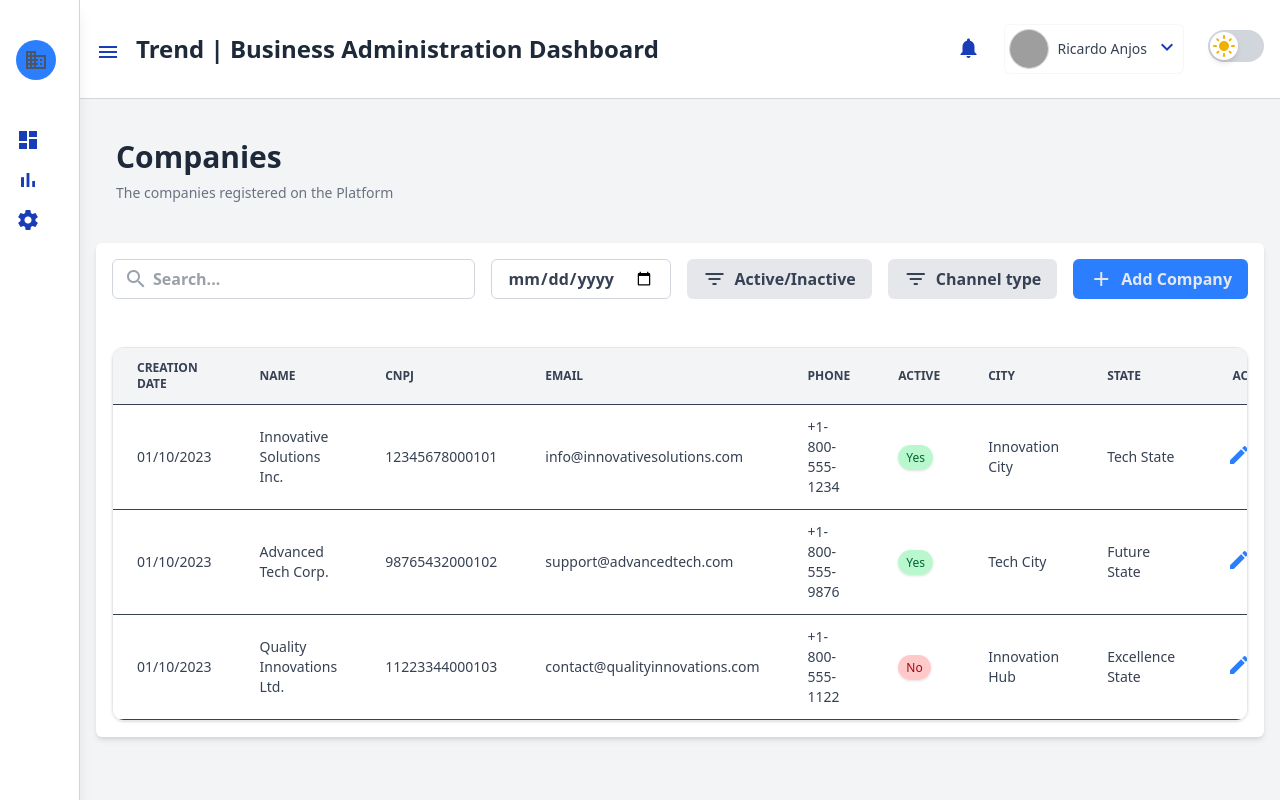
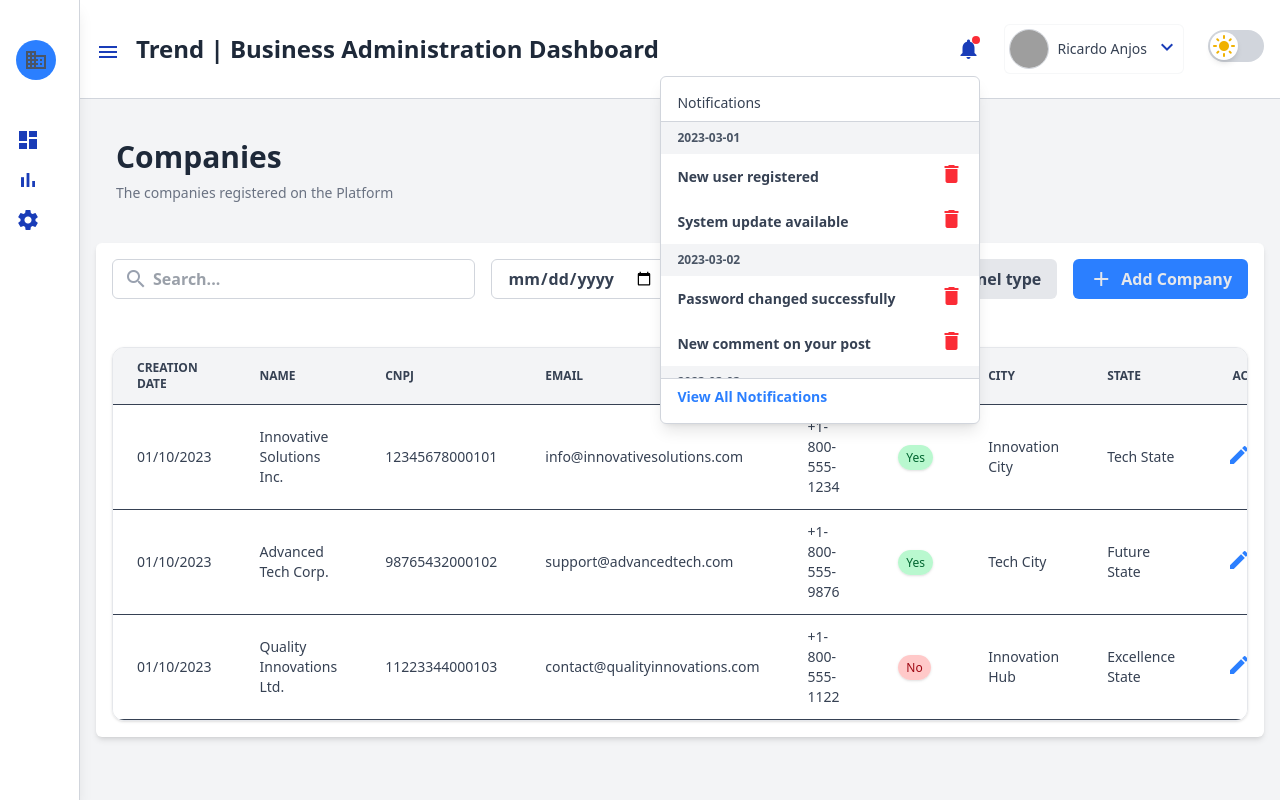
Before and after one commit to coderick137/teste-tecnico-trend, an Angular app: page / in a window 1280 px wide. Both pictures are taken after a click on the button "notifications". Built offline with nearby package versions, Linux system fonts and the light colour scheme; data requests are answered from the project's data file; grey boxes are pictures that could not be loaded.

Commit message:
notificações

```diff
--- a/src/app/components/dashboard/dashboard.component.html
+++ b/src/app/components/dashboard/dashboard.component.html
@@ -106,15 +106,67 @@
 
     <div class="flex items-center gap-12">
       <nav class="flex gap-6 cursor-pointer text-3xl">
-        <button
-          routerLink="/"
-          routerLinkActive="active"
-          class="text-gray-700 hover:text-blue-500 dark:text-gray-200 dark:hover:text-blue-400 transition-colors duration-400 ease-in-out cursor-pointer"
-        >
-          <i class="material-icons text-blue-800 dark:text-gray-200">
-            notifications
-          </i>
-        </button>
+        <div class="relative">
+          <button
+            class="relative text-gray-700 hover:text-blue-500 dark:text-gray-200 dark:hover:text-blue-400 transition-colors duration-400 ease-in-out cursor-pointer mt-2"
+            (click)="isNotificationsOpen = !isNotificationsOpen"
+          >
+            <i class="material-icons text-blue-800 dark:text-gray-200 ">
+              notifications
+            </i>
+            <span
+              class="absolute top-1 right-0 w-2 h-2 bg-red-500 rounded-full"
+            ></span>
+          </button>
+          <div
+            *ngIf="isNotificationsOpen"
+            class="absolute right-0 mt-2 w-80 bg-white dark:bg-gray-800 border border-gray-300 dark:border-gray-700 rounded-md shadow-lg z-50 transition-all duration-300 ease-in-out text-sm py-2"
+          >
+            <div
+              class="px-4 py-2 border-b border-gray-300 dark:border-gray-700"
+            >
+              <h3 class="text-gray-700 dark:text-gray-200 font-medium">
+                Notifications
+              </h3>
+            </div>
+            <div class="max-h-64 overflow-y-auto">
+              <div *ngFor="let group of notificationsByDay">
+                <div class="px-4 py-2 bg-gray-100 dark:bg-gray-700">
+                  <h4
+                    class="text-gray-600 dark:text-gray-300 text-xs font-semibold"
+                  >
+                    {{ group.date }}
+                  </h4>
+                </div>
+                <ul>
+                  <li
+                    *ngFor="let notification of group.notifications"
+                    class="px-4 py-2 flex justify-between items-center hover:bg-gray-100 dark:hover:bg-gray-700 transition-colors duration-300"
+                  >
+                    <span class="text-gray-700 dark:text-gray-200">
+                      {{ notification.message }}
+                    </span>
+                    <button
+                      class="text-red-500 hover:text-red-700 transition-colors duration-300"
+                    >
+                      <i class="material-icons">delete</i>
+                    </button>
+                  </li>
+                </ul>
+              </div>
+            </div>
+            <div
+              class="px-4 py-2 border-t border-gray-300 dark:border-gray-700"
+            >
+              <a
+                routerLink="/notifications"
+                class="text-blue-500 hover:text-blue-700 dark:text-blue-400 dark:hover:text-blue-600 transition-colors duration-300"
+              >
+                View All Notifications
+              </a>
+            </div>
+          </div>
+        </div>
         <div
           class="relative flex items-center gap-2 text-sm border border-gray-300/20 dark:border-gray-700/50 rounded-md p-1 bg-white dark:bg-gray-800 transition-colors duration-400 ease-in-out cursor-pointer"
           (click)="isPopoverOpen = !isPopoverOpen"
--- a/src/app/components/dashboard/dashboard.component.ts
+++ b/src/app/components/dashboard/dashboard.component.ts
@@ -3,6 +3,34 @@ import { ThemeService } from '../../service/theme.service';
 import { CommonModule } from '@angular/common';
 import { NavigationEnd, Router, RouterOutlet } from '@angular/router';
 
+interface Notification {
+  date: string;
+  notifications: { message: string }[];
+}
+
+export const notificationsByDay: Notification[] = [
+  {
+    date: '2023-03-01',
+    notifications: [
+      { message: 'New user registered' },
+      { message: 'System update available' },
+    ],
+  },
+  {
+    date: '2023-03-02',
+    notifications: [
+      { message: 'Password changed successfully' },
+      { message: 'New comment on your post' },
+    ],
+  },
+  {
+    date: '2023-03-03',
+    notifications: [
+      { message: 'Scheduled maintenance at midnight' },
+      { message: 'New follower added' },
+    ],
+  },
+];
 @Component({
   selector: 'app-dashboard',
   standalone: true,
@@ -18,12 +46,16 @@ export class DashboardComponent implements OnInit {
   public isSidebarOpen: boolean = false;
   public showSidebarContent: boolean = false;
   public isPopoverOpen: boolean = false;
+  public isNotificationsOpen: boolean = false;
+  public notificationsByDay: Notification[] = [];
+
   constructor(private themeService: ThemeService, private router: Router) {
     this.isDarkMode = this.themeService.darkMode$;
   }
 
   ngOnInit(): void {
     this.themeService.init();
+    this.notificationsByDay.push(...notificationsByDay);
 
     this.router.events.subscribe((event) => {
       if (event instanceof NavigationEnd) {
@@ -59,4 +91,8 @@ export class DashboardComponent implements OnInit {
   togglePopover(): void {
     this.isPopoverOpen = !this.isPopoverOpen;
   }
+
+  toggleNotification(): void {
+    this.isNotificationsOpen = !this.isNotificationsOpen;
+  }
 }
```
